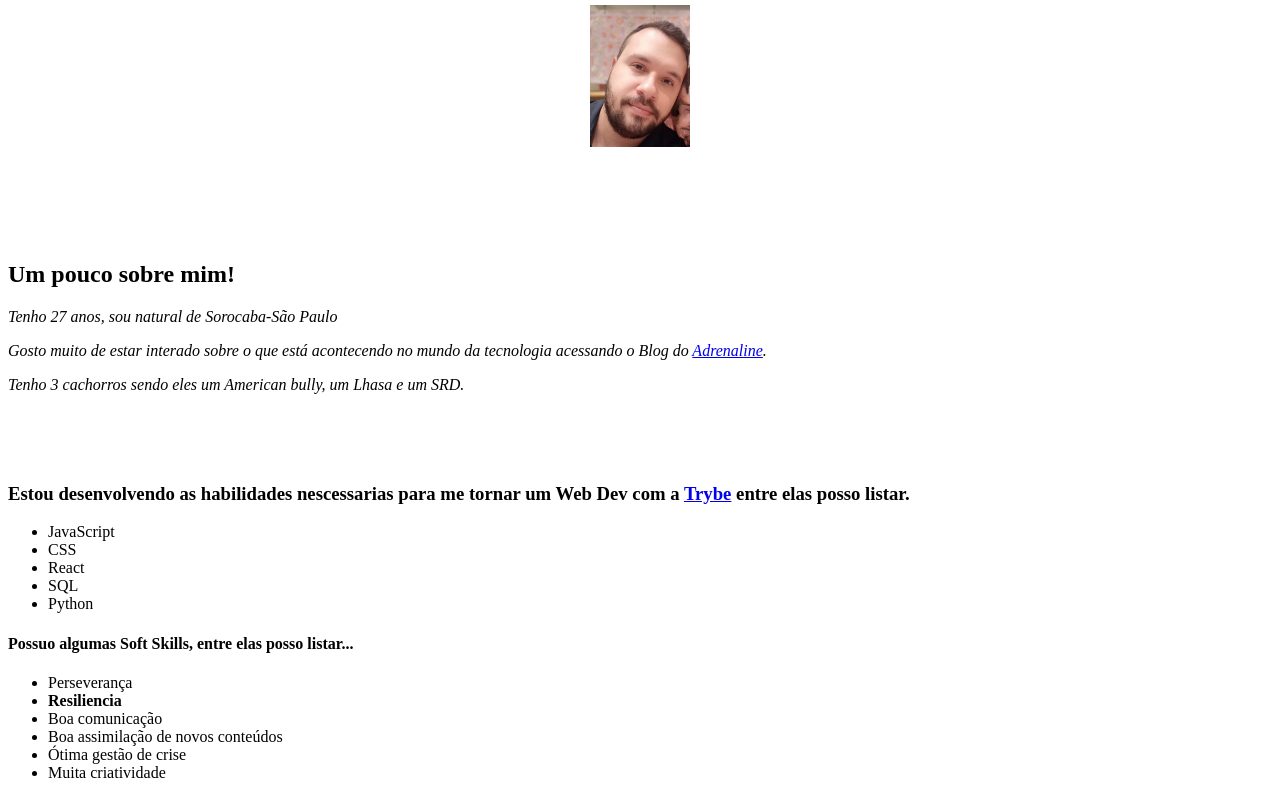
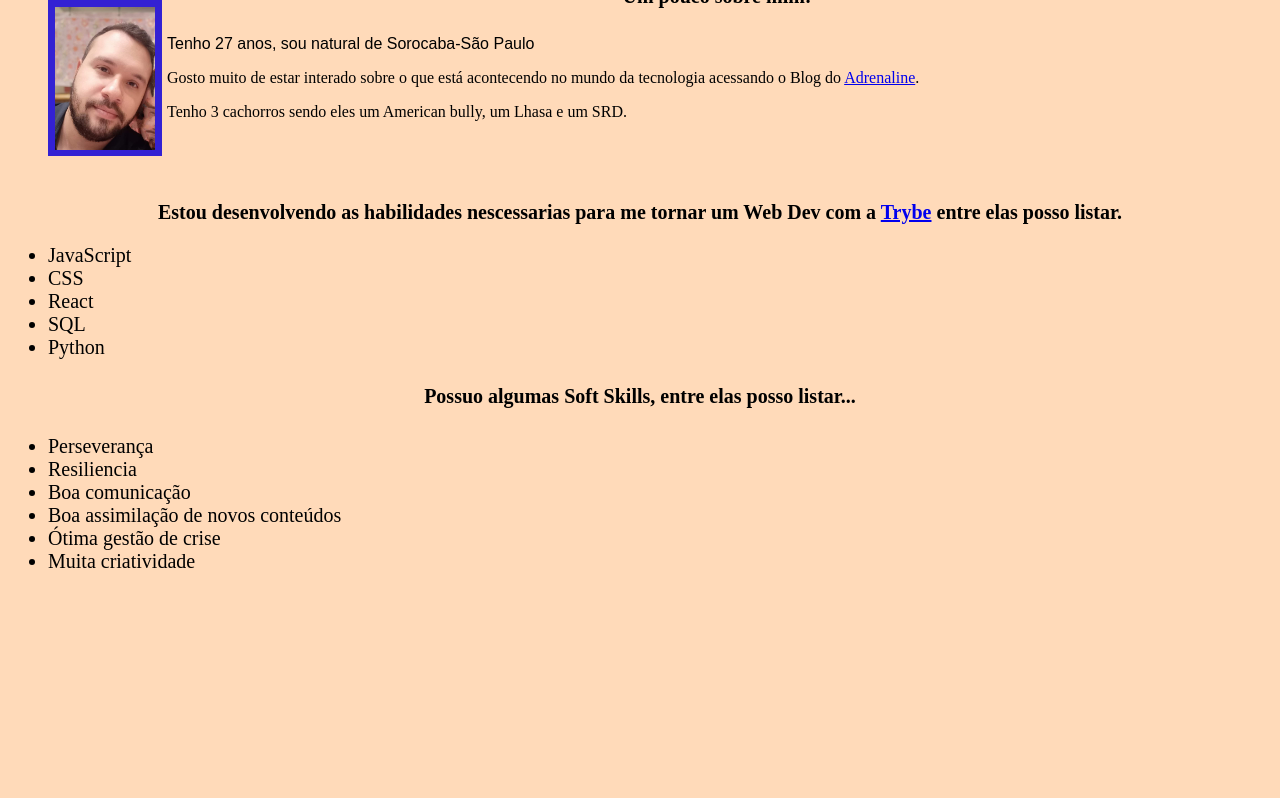
Before and after one commit to Vini-S-Santos/Vini-S-Santos.github.io, a plain HTML site: page index.html in a window 1280 px wide. Shown: the part 233-1031 px from the top of the page. After the commit the page ends 826 px from the top, so only its background shows below. Drawn offline with Linux system fonts and the light colour scheme.

Commit message:
Portifolio estilizado

```diff
--- a/index.html
+++ b/index.html
@@ -3,49 +3,69 @@
 <head>
 <meta charset="UTF-8">
 <title> Meu portifolio</title>
+<link rel="stylesheet" type="text/css" href="style.css"
 </head>
+
 <body>
 
+    <section>
+    <article>
+        <h1>Olá meu nome é Vinicius Souza Santos</h1>
+    <br><br><br>
+    </article>
 
-    <center><h1>Olá meu nome é Vinicius Souza Santos</h1></center><br><br><br>
+    <nav>
     <ul>
-        <li><a href="#1">Minha foto</a></li>
+        <li><a href="#Foto">Minha foto</a></li>
         <li><a href="#2"> Sobre mim</a></li>
         <li><a href="#3"> O que estou aprendendo</a></li>
         <li><a href="#4"> Soft Skills</a></li>
     </ul>
-    <p id="1"><center><img src="img/Minha-Foto.jpg" alt="Minha foto sorrindo" width="100px"></center><br><br><br><br><br>
+    </nav>
 
+    <figure>
+    <p id="Foto"><img src="img/Minha-Foto.jpg" alt="Vinicius sorrindo" width="100px"><br><br><br>
+    </figure>
 
-    <p id="2"<center><h2>Um pouco sobre mim!</h2></center>
-    <p><em>Tenho 27 anos, sou natural de Sorocaba-São Paulo </em> <br>
-        <p><em>Gosto muito de estar interado sobre o que está acontecendo no mundo da tecnologia acessando o Blog do
-            <a href="https://adrenaline.com.br/"
-            target="_blank">Adrenaline</a>.
+    <main>
+    <h2 id="2">Um pouco sobre mim!</h2>
+    <div>
+        <p id="Naturalidade">Tenho 27 anos, sou natural de Sorocaba-São Paulo <br>
+        <p id="blog">Gosto muito de estar interado sobre o que está acontecendo no mundo da tecnologia acessando o Blog
+            do
+            <a href="https://adrenaline.com.br/" target="_blank">Adrenaline</a>.
         </p>
-        <p>Tenho 3 cachorros sendo eles um American bully, um Lhasa e um SRD.</em> </p><br><br><br>
-        <p></p>
-        <h3><p id="3">Estou desenvolvendo as habilidades nescessarias para me tornar um Web Dev com a <a href="https://www.betrybe.com/" target="_blank"> Trybe</a> entre elas posso listar.</p></h3>
-        <ul>
+        <p>Tenho 3 cachorros sendo eles um American bully, um Lhasa e um SRD.</em>
+    </div>
+    </main>
+    </p><br><br><br>
+
+    <article>
+    <h3>
+        <p id="3">Estou desenvolvendo as habilidades nescessarias para me tornar um Web Dev com a <a
+                href="https://www.betrybe.com/" target="_blank"> Trybe</a> entre elas posso listar.</p>
+    </h3>
+
+    <ul class="list">
         <li>JavaScript</li>
         <li>CSS</li>
         <li>React</li>
         <li>SQL</li>
         <li>Python</li>
     </ul>
+    </article>
 
-    <h4><p id="4"<strong> Possuo algumas Soft Skills, entre elas posso listar...</strong></p></h4>
-    <ul>
+    <article>
+    <h4 id="4"> Possuo algumas Soft Skills, entre elas posso listar...</h4>
+
+    <ul class="list">
         <li>Perseverança</li>
-        <li><strong>Resiliencia</strong></li>
+        <li>Resiliencia</li>
         <li>Boa comunicação</li>
         <li>Boa assimilação de novos conteúdos</li>
         <li>Ótima gestão de crise</li>
         <li>Muita criatividade</li>
     </ul>
-
-
-
-
+    </article>
+    </section>
 </body>
-<html></html>
--- /dev/null
+++ b/style.css
@@ -0,0 +1,54 @@
+body {
+    background-color: #ffdab9;
+
+}
+
+#Foto {
+    float: left ;
+    border: 2px solid rgb(51, 33, 211);
+    height: 142px;
+    padding: 5px;
+    background-color: rgb(51, 33, 211);
+}
+
+h1 {
+    font-family: Arial, Helvetica, sans-serif ;
+    text-align: center;
+    }
+
+
+h2 {
+    text-align: center;
+    font-size: 20px ;
+}
+
+h3 {
+    text-align: center;
+    font-size: 20px;
+}
+
+h4 {
+    text-align: center;
+    font-size: 20px;
+}
+
+#blog {
+    font-family: italic;
+}
+
+#Naturalidade {
+    font-family: sans-serif;
+
+
+}
+
+div {
+    position: relative;
+    top: 10px;
+    left: 5px;
+}
+
+.list {
+    font-size: 20px;
+
+}
```
Lines whose indentation alone changed are shown as unchanged.
